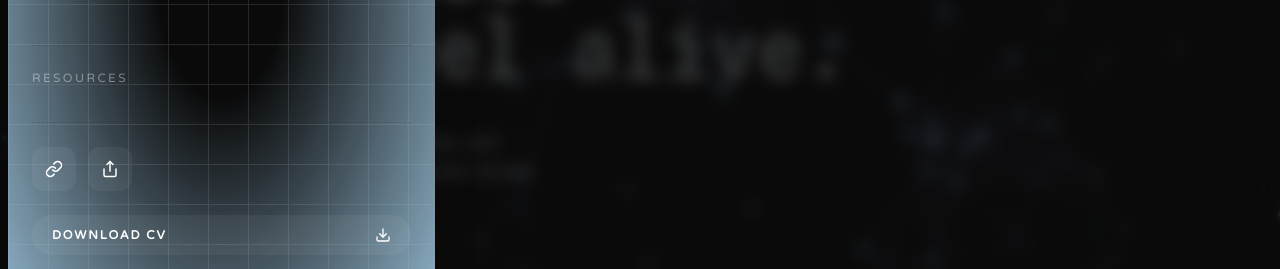
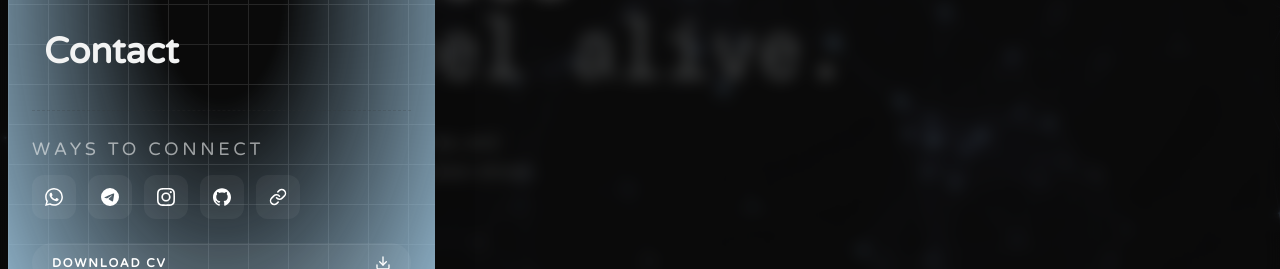
Before and after one commit to ellaheKhawari/ellahe-portfolio, a Next.js app: page / in a window 1280 px wide. Both pictures are taken after a click on the button "Open menu". Shown: the part 404-673 px from the top of the page. Built offline with nearby package versions, Linux system fonts and the light colour scheme; a web font is replaced by a local one.

Commit message:
Change navbar style and Add contact links

```diff
--- a/components/navbar/Navbar.tsx
+++ b/components/navbar/Navbar.tsx
@@ -3,6 +3,7 @@
 import { useEffect, useState } from "react";
 import { AnimatePresence, motion } from "framer-motion";
 import { ArrowUpRight, Download, Link, Share, X } from "lucide-react";
+import { SiGithub, SiInstagram, SiTelegram, SiWhatsapp } from "react-icons/si"
 import { useDictionary, useLanguageStore } from "@/lib/i18n/store";
 import { Switch } from "@/components/ui/switch";
 
@@ -174,7 +175,7 @@ export function Navbar() {
               exit="exit"
               role="dialog"
               aria-modal="true"
-              className="fixed inset-4 z-50 flex flex-col overflow-hidden rounded-3xl bg-background p-6 text-white shadow-2xl sm:inset-auto sm:m-2 sm:w-full sm:h-[calc(100vh-2rem)] md:w-4/12"
+              className="fixed inset-4 z-50 flex flex-col justify-center  overflow-hidden rounded-3xl bg-background p-6 text-foreground shadow-2xl sm:inset-auto sm:m-2 sm:w-full sm:h-[calc(100vh-2rem)] md:w-4/12"
             >
               <div
                 className="pointer-events-none absolute inset-0 -z-10 bg-[linear-gradient(to_right,#262626_1px,transparent_1px),linear-gradient(to_bottom,#262626_1px,transparent_1px)] bg-size-[40px_40px]"
@@ -219,27 +220,47 @@ export function Navbar() {
               <motion.div variants={itemVariants} className="my-6 border-t border-dashed border-foreground/15" />
 
               <motion.div variants={itemVariants}>
-                <p className="mb-3 text-xs font-medium uppercase tracking-[0.2em] text-white/40">
-                  {t.footer.sections.resources.label}
+                <p className="mb-3 text-lg font-medium uppercase tracking-[0.2em] text-foreground/60">
+                  {t.nav.links.waysToConnect}
                 </p>
               </motion.div>
 
-              <motion.div variants={itemVariants} className="my-6 border-t border-dashed border-white/15" />
-
               <motion.div variants={itemVariants} className="flex items-center gap-3">
+                 <a
+                  href="#"
+                  aria-label="Whatsapp"
+                  className="flex h-11 w-11 items-center justify-center rounded-xl bg-white/5 text-white transition-colors hover:bg-white/10 active:bg-white/10"
+                >
+                  <SiWhatsapp size={18} />
+                </a>
                 <a
                   href="#"
-                  aria-label="Link"
+                  aria-label="Telegram"
+                  className="flex h-11 w-11 items-center justify-center rounded-xl bg-white/5 text-white transition-colors hover:bg-white/10 active:bg-white/10"
+                >
+                  <SiTelegram size={18} />
+                </a>
+
+                <a
+                  href="#"
+                  aria-label="Instegram"
+                  className="flex h-11 w-11 items-center justify-center rounded-xl bg-white/5 text-white transition-colors hover:bg-white/10 active:bg-white/10"
+                >
+                  <SiInstagram size={18} />
+                </a>
+                <a
+                  href="#"
+                  aria-label="GitHub"
+                  className="flex h-11 w-11 items-center justify-center rounded-xl bg-white/5 text-white transition-colors hover:bg-white/10 active:bg-white/10"
+                >
+                  <SiGithub size={18} />
+                </a>
+                <a
+                  href="#"
+                  aria-label="Linkdin"
                   className="flex h-11 w-11 items-center justify-center rounded-xl bg-white/5 text-white transition-colors hover:bg-white/10 active:bg-white/10"
                 >
                   <Link size={18} />
-                </a>
-                <a
-                  href="#"
-                  aria-label="Share"
-                  className="flex h-11 w-11 items-center justify-center rounded-xl bg-white/5 text-white transition-colors hover:bg-white/10 active:bg-white/10"
-                >
-                  <Share size={18} />
                 </a>
               </motion.div>
 
--- a/lib/i18n/dictionaries/en.ts
+++ b/lib/i18n/dictionaries/en.ts
@@ -14,6 +14,7 @@ const en: Dictionary = {
       projects: "Projects",
       experience: "Experience",
       contact: "Contact",
+      waysToConnect: "Ways To Connect",
     },
   },
   hero: {
--- a/lib/i18n/dictionaries/fa.ts
+++ b/lib/i18n/dictionaries/fa.ts
@@ -14,6 +14,7 @@ const fa: Dictionary = {
       projects: "نمونه‌کارها",
       experience: "سوابق",
       contact: "تماس",
+      waysToConnect: "راه های ارتباط ",
     },
   },
   hero: {
--- a/package.json
+++ b/package.json
@@ -25,6 +25,7 @@
     "next": "16.3.5",
     "react": "19.2.8",
     "react-dom": "19.2.8",
+    "react-icons": "^5.7.0",
     "shadcn": "^4.21.0",
     "shaders": "^3.2.470",
     "sonner": "^2.0.8",
--- a/types/index.ts
+++ b/types/index.ts
@@ -11,6 +11,7 @@ export interface Dictionary {
       projects: string;
       experience: string;
       contact: string;
+      waysToConnect: string;
     };
   };
   hero: {
```
Also changed, not shown: 1 other file (tests, documents, lock files or other folders).
